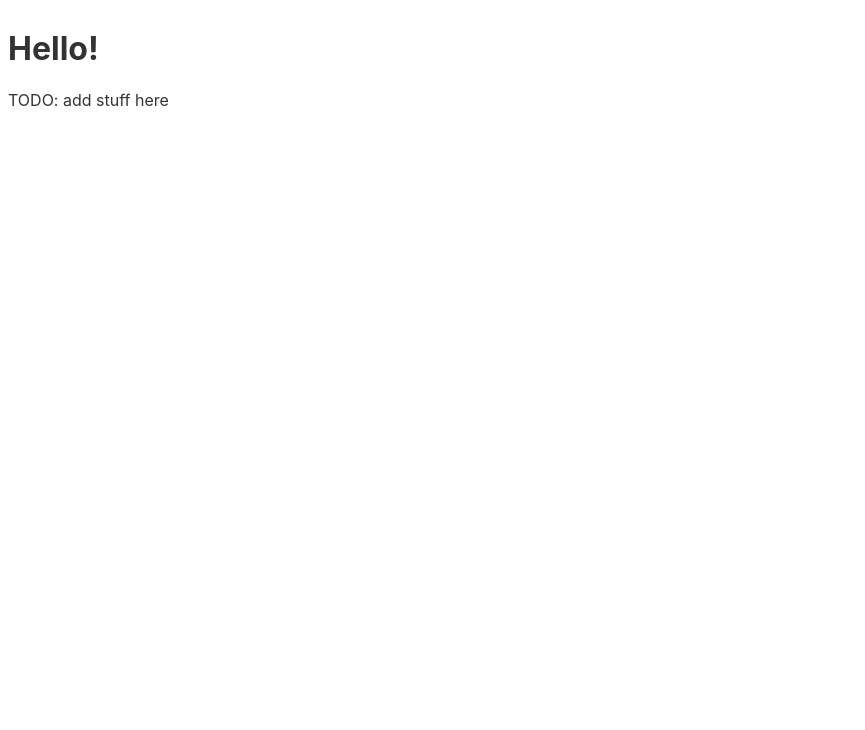
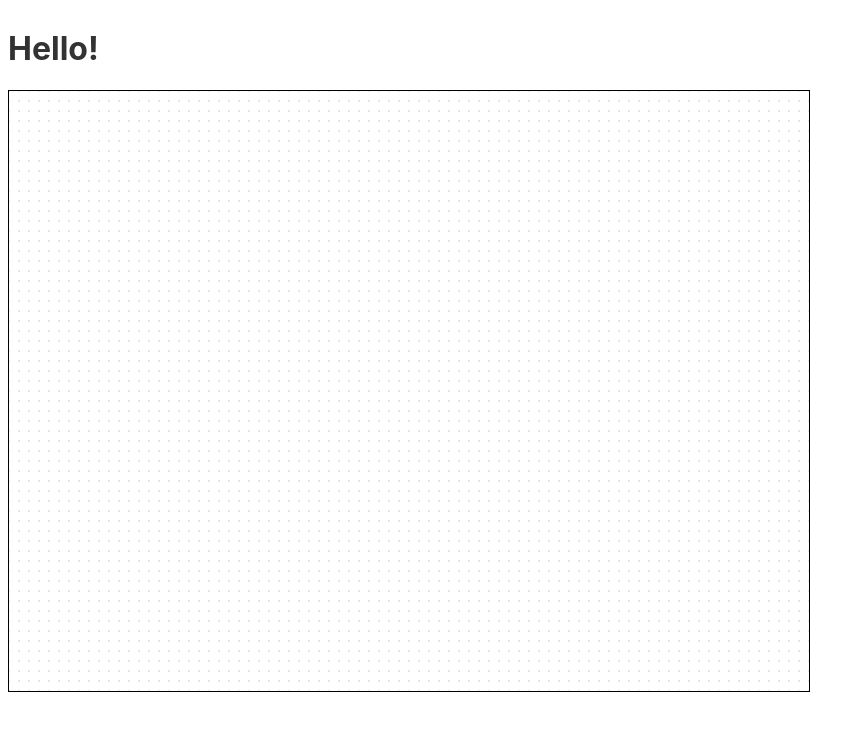
Before and after one commit to shivaPeri/svelte-nodes, a Svelte app in the folder nodes-app/: page / in a window 1280 px wide. Shown: the top 730 px of the page, without its empty margins (0-865 px from the left). Built offline with nearby package versions, Linux system fonts and the light colour scheme.

Commit message:
initial canvas stuff

```diff
--- a/nodes-app/src/components/NodeCanvas.svelte
+++ b/nodes-app/src/components/NodeCanvas.svelte
@@ -1,4 +1,39 @@
 <script lang="ts">
+  import { onMount, afterUpdate } from "svelte";
+  import { CanvasControls } from "../interfaces";
+
+  export let controls: CanvasControls;
+  export let width: number = 800;
+  export let height: number = 600;
+
+  let w;
+  let h;
+
+  onMount(() => {});
+  afterUpdate(() => {});
 </script>
 
-<section>TODO: add stuff here</section>
+<section>
+  <svg class="canvas" {width} {height}>
+    <!-- background grid -->
+    <g class="grid">
+      {#each { length: 100 } as _, i}
+        {#each { length: 100 } as _, j}
+          <circle cx={i * 10} cy={j * 10} r="1" fill="#ddd" />
+        {/each}
+      {/each}
+    </g>
+
+    <!-- main nodes content -->
+    <g class="content" />
+
+    <!-- mini zoom viewer -->
+    <g class="viewfinder" />
+  </svg>
+</section>
+
+<style>
+  svg.canvas {
+    border: solid 1px black;
+  }
+</style>
--- a/nodes-app/src/interfaces.ts
+++ b/nodes-app/src/interfaces.ts
@@ -13,3 +13,8 @@ export interface Node {
   input: any;
   output: any;
 }
+
+export interface CanvasControls {
+  zoomable: boolean;
+  editable: boolean;
+}
```
